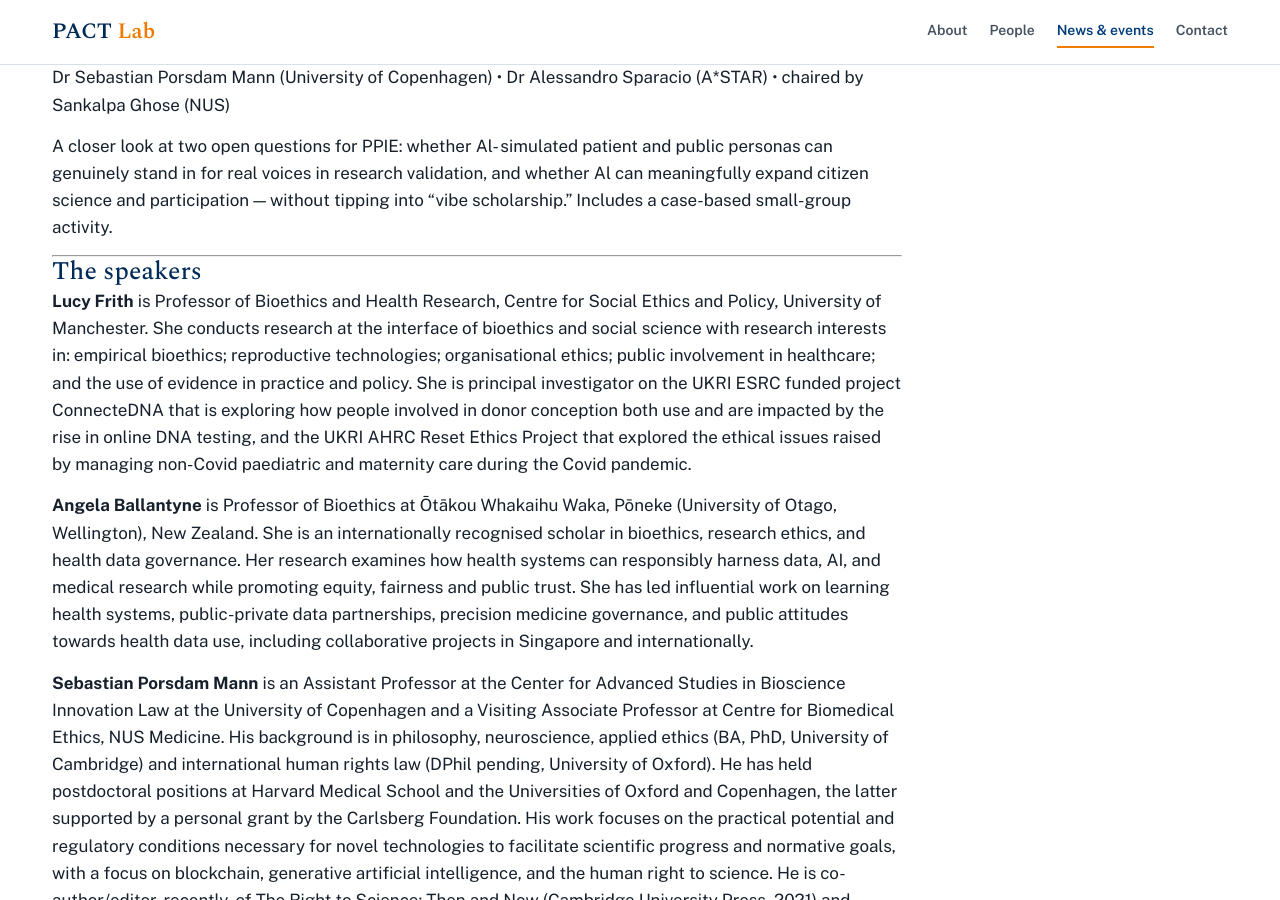
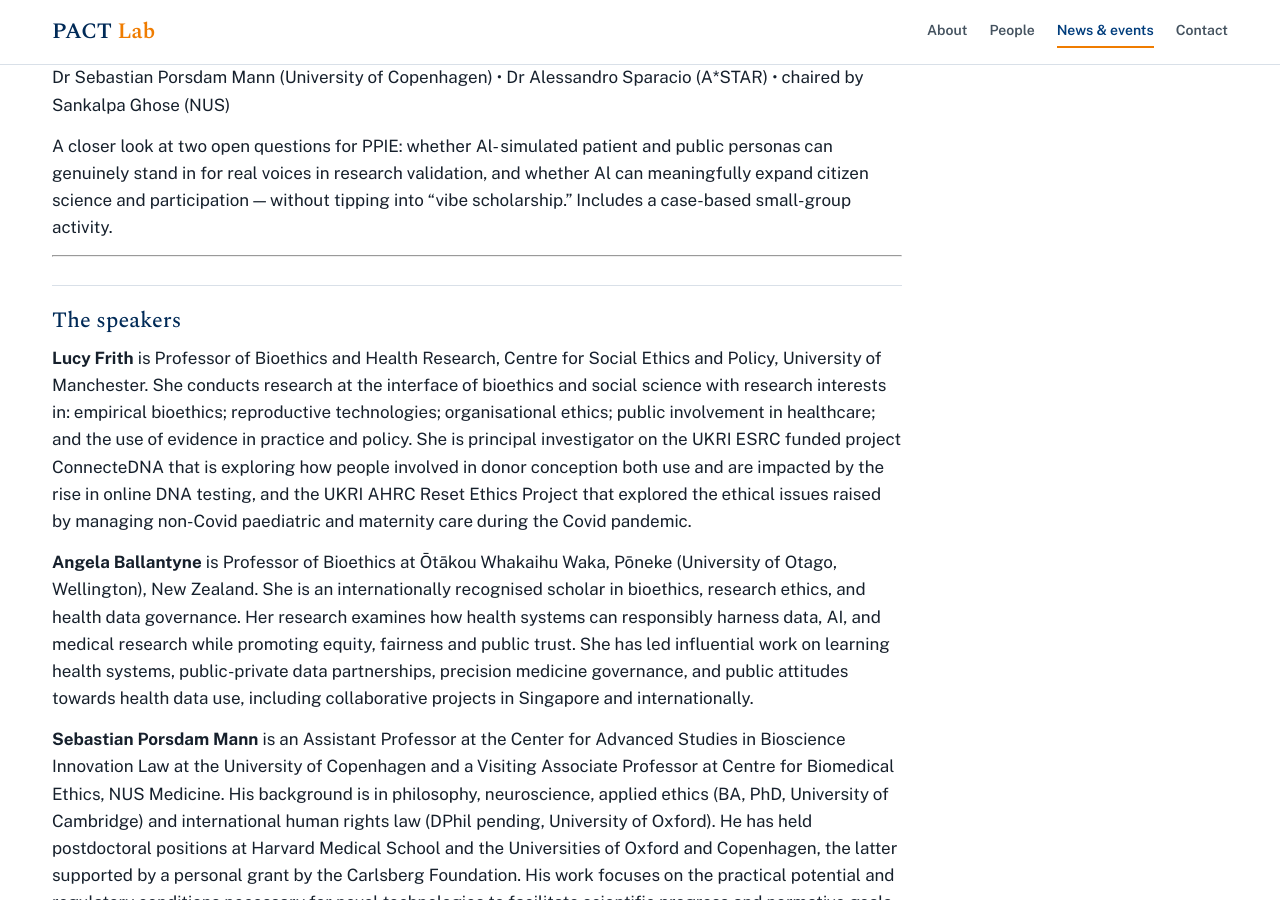
Before and after one commit to earp-lab/pact-lab, a Jekyll site: the page built from _events/20261013-ppie-ai-capacity-building-day.md, in a window 1280 px wide and 900 px high, scrolled down 1677 px. Built offline with Jekyll 4.4.1, drawn with Linux system fonts in a browser that asks for light colours.

```diff
--- a/_events/20261013-ppie-ai-capacity-building-day.md
+++ b/_events/20261013-ppie-ai-capacity-building-day.md
@@ -64,7 +64,7 @@ A closer look at two open questions for PPIE: whether Al- simulated patient and
 
 <hr class="solid">
 
-# The speakers
+## The speakers
 
 **Lucy Frith** is Professor of Bioethics and Health Research, Centre for Social Ethics and Policy, University of Manchester. She conducts research at the interface of bioethics and social science with research interests in: empirical bioethics; reproductive technologies; organisational ethics; public involvement in healthcare; and the use of evidence in practice and policy. She is principal investigator on the UKRI ESRC funded project ConnecteDNA that is exploring how people involved in donor conception both use and are impacted by the rise in online DNA testing, and the UKRI AHRC Reset Ethics Project that explored the ethical issues raised by managing non-Covid paediatric and maternity care during the Covid pandemic.
 
```
